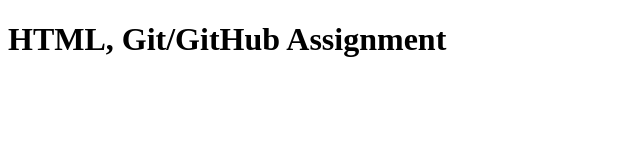
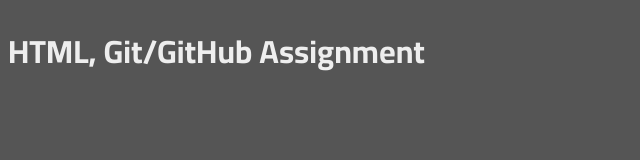
Before and after one commit to AnsBdran/git-test, a plain HTML site: page index.html in a window 1280 px wide. Shown: the whole page, without its empty margins (0-640 px from the left). Drawn offline with Linux system fonts and the light colour scheme.

Commit message:
added a little bit of styling to the styling branch

```diff
--- a/index.html
+++ b/index.html
@@ -4,6 +4,7 @@
     <meta charset="UTF-8" />
     <meta http-equiv="X-UA-Compatible" content="IE=edge" />
     <meta name="viewport" content="width=device-width, initial-scale=1.0" />
+    <link rel="stylesheet" href="style.css" />
     <title>HTML, Git/GitHub Assignment</title>
   </head>
   <body>
--- /dev/null
+++ b/style.css
@@ -0,0 +1,7 @@
+@import url('https://fonts.googleapis.com/css2?family=Cairo:wght@400;600;700&display=swap');
+
+body {
+    background-color: #555;
+    color: #eee;
+    font-family: "cairo", sans-serif;
+}
```
